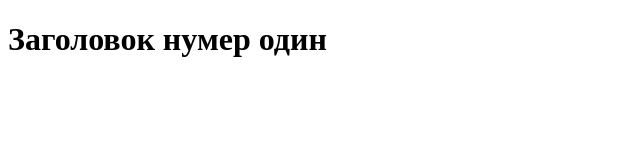
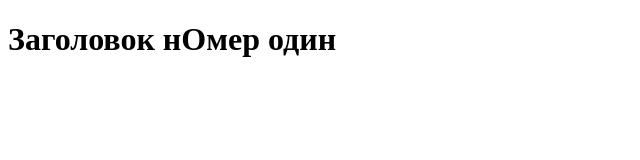
Before and after one commit to MarkovEvgenii/EvgeniiProject, a plain HTML site: page index.html in a window 1280 px wide. Shown: the full height of the page, 0-640 px from the left. Drawn offline with Linux system fonts and the light colour scheme.

```diff
--- a/index.html
+++ b/index.html
@@ -7,6 +7,6 @@
     <title>Document</title>
 </head>
 <body>
-    <H1>Заголовок нумер один</H1>
+    <H1>Заголовок нОмер один</H1>
 </body>
 </html>
```
